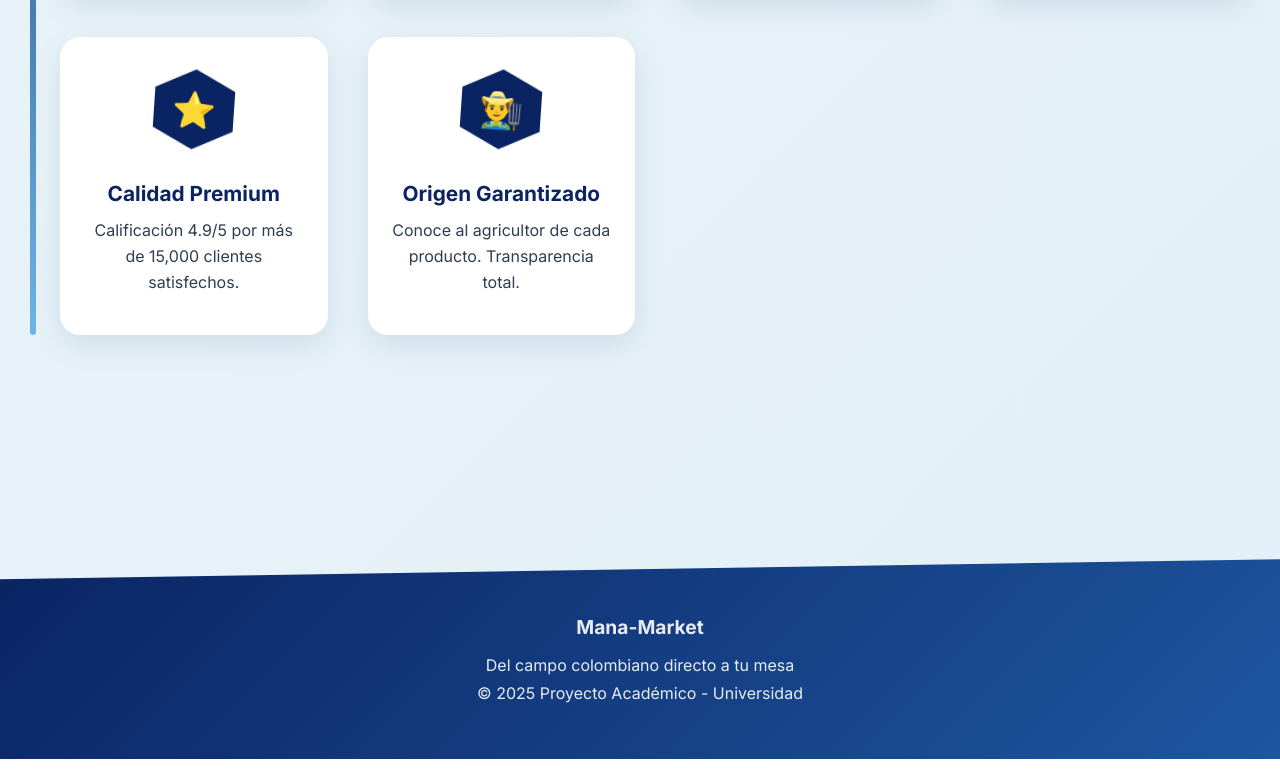
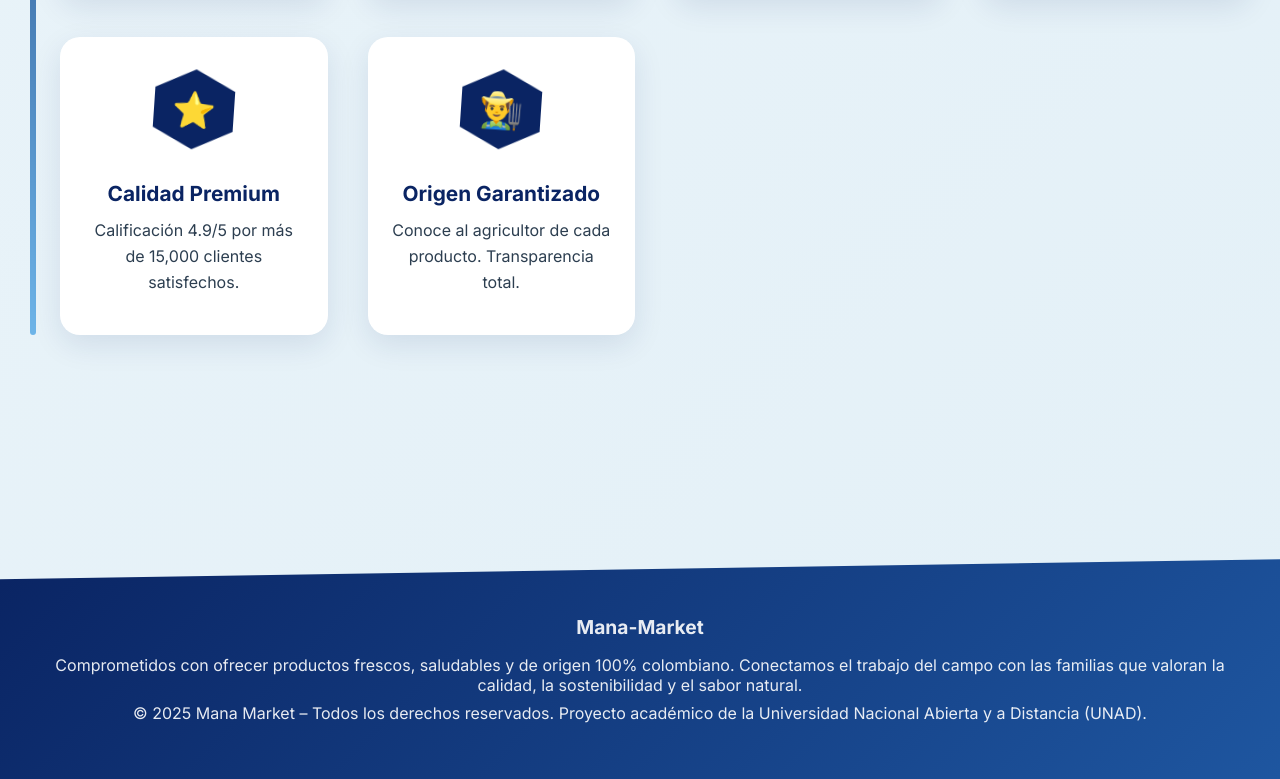
Before and after one commit to zlodavid/mana-market, a plain HTML site: page index.html in a window 1280 px wide. Shown: the part 3303-4082 px from the top of the page. Drawn offline with Linux system fonts and the light colour scheme.

Commit message:
Update index.html

```diff
--- a/index.html
+++ b/index.html
@@ -1895,8 +1895,10 @@ Creamos una plataforma que elimina intermediarios y conecta directamente a más
     <footer>
         <div class="container">
             <p style="font-weight: 700; font-size: 1.2rem; margin-bottom: 1rem;">Mana-Market</p>
-            <p>Del campo colombiano directo a tu mesa</p>
-            <p>© 2025 Proyecto Académico - Universidad</p>
+            <p>Comprometidos con ofrecer productos frescos, saludables y de origen 100% colombiano.
+Conectamos el trabajo del campo con las familias que valoran la calidad, la sostenibilidad y el sabor natural.</p>
+            <p>© 2025 Mana Market – Todos los derechos reservados.
+Proyecto académico de la Universidad Nacional Abierta y a Distancia (UNAD).</p>
         </div>
     </footer>
 
```
